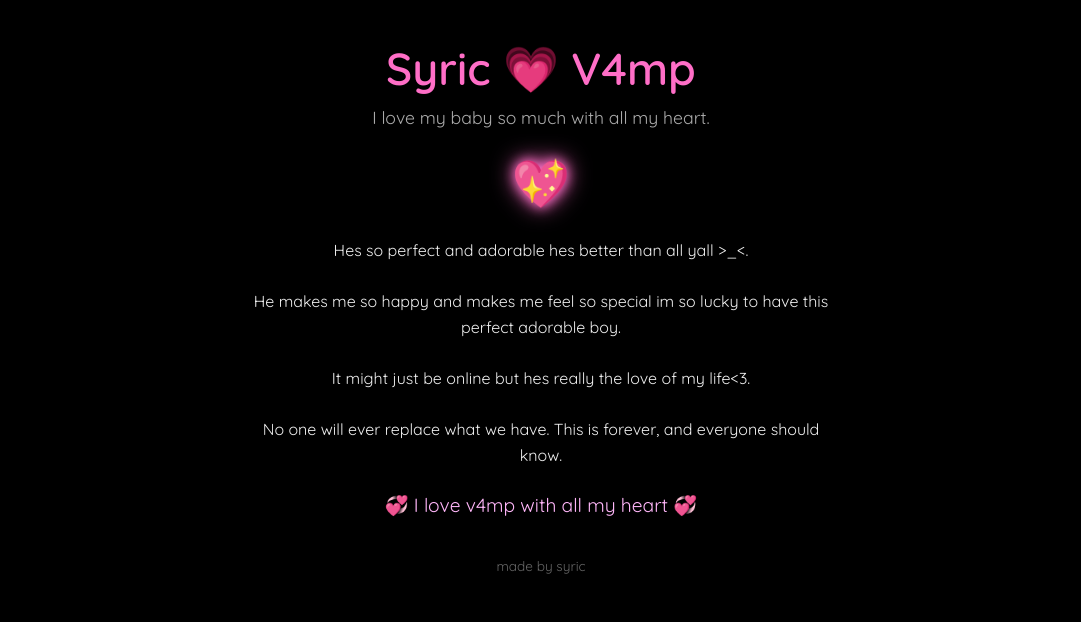
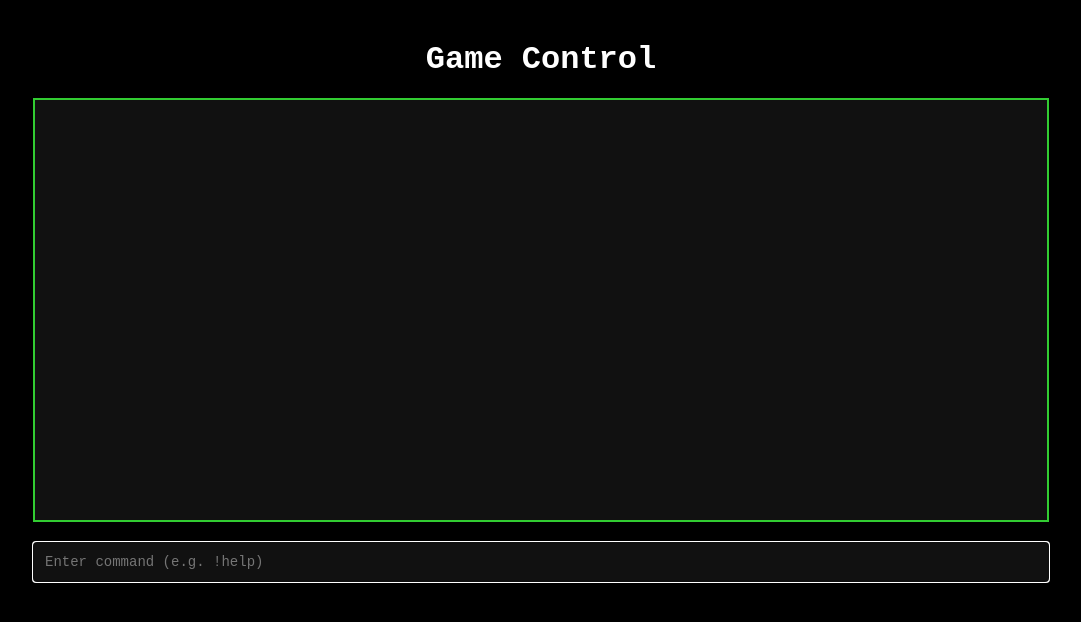
Before and after one commit to x12r/notx12, a plain HTML site: page index.html in a window 1280 px wide. Shown: the whole page, without its empty margins (99-1180 px from the left). Drawn offline with Linux system fonts and the light colour scheme.

Commit message:
Update index.html

```diff
--- a/index.html
+++ b/index.html
@@ -2,91 +2,53 @@
 <html lang="en">
 <head>
   <meta charset="UTF-8">
-  <title>Syric 💗 V4mp</title>
   <meta name="viewport" content="width=device-width, initial-scale=1.0">
+  <title>Game Control</title>
   <style>
-    @import url('https://fonts.googleapis.com/css2?family=Quicksand:wght@400;600&display=swap');
-
-    * {
-      margin: 0;
-      padding: 0;
-      box-sizing: border-box;
-    }
-
     body {
-      background-color: #000;
-      color: #fff;
-      font-family: 'Quicksand', sans-serif;
+      background-color: black;
+      color: limegreen;
+      font-family: "Courier New", monospace;
       display: flex;
       flex-direction: column;
       align-items: center;
-      padding: 40px 20px;
-      text-align: center;
+      justify-content: flex-start;
+      height: 100vh;
+      margin: 0;
+      padding: 20px;
     }
-
     h1 {
-      font-size: 2.8rem;
-      color: #ff6ec7;
-      margin-bottom: 10px;
+      font-size: 2em;
+      color: white;
+      font-family: "Press Start 2P", monospace;
+      margin-bottom: 20px;
     }
-
-    .tagline {
-      font-size: 1.1rem;
-      color: #aaa;
-      margin-bottom: 30px;
+    #console {
+      width: 80%;
+      height: 50vh;
+      background-color: #111;
+      border: 2px solid limegreen;
+      padding: 10px;
+      overflow-y: auto;
+      font-size: 14px;
+      margin-bottom: 20px;
     }
-
-    .heart {
-      font-size: 2.5rem;
-      color: #ff6ec7;
-      text-shadow: 0 0 10px #ff6ec7, 0 0 20px #ff6ec7;
-      animation: pulse 1.4s infinite;
-    }
-
-    @keyframes pulse {
-      0%, 100% { transform: scale(1); }
-      50% { transform: scale(1.2); }
-    }
-
-    .about {
-      margin-top: 30px;
-      max-width: 600px;
-      font-size: 1rem;
-      line-height: 1.6;
-      color: #eee;
-    }
-
-    .names {
-      margin-top: 25px;
-      font-size: 1.2rem;
-      color: #ffb6f9;
-    }
-
-    footer {
-      margin-top: 40px;
-      font-size: 0.85rem;
-      color: #666;
+    #commandInput {
+      width: 80%;
+      padding: 10px;
+      background-color: #111;
+      border: 2px solid limegreen;
+      color: limegreen;
+      font-family: "Courier New", monospace;
+      font-size: 14px;
     }
   </style>
 </head>
 <body>
-  <h1>Syric 💗 V4mp</h1>
-  <div class="tagline">I love my baby so much with all my heart.</div>
-  <div class="heart">💖</div>
+  <h1>Game Control</h1>
+  <div id="console"></div>
+  <input type="text" id="commandInput" placeholder="Enter command (e.g. !help)" autofocus>
 
-  <div class="about">
-    Hes so perfect and adorable hes better than all yall >_<. <br><br>
-    He makes me so happy and makes me feel so special im so lucky to have this perfect adorable boy. <br><br>
-    It might just be online but hes really the love of my life<3. <br><br>
-    No one will ever replace what we have. This is forever, and everyone should know.
-  </div>
-
-  <div class="names">
-    💞 I love v4mp with all my heart 💞
-  </div>
-
-  <footer>
-    made by syric
-  </footer>
+  <script src="script.js"></script>
 </body>
 </html>
```
